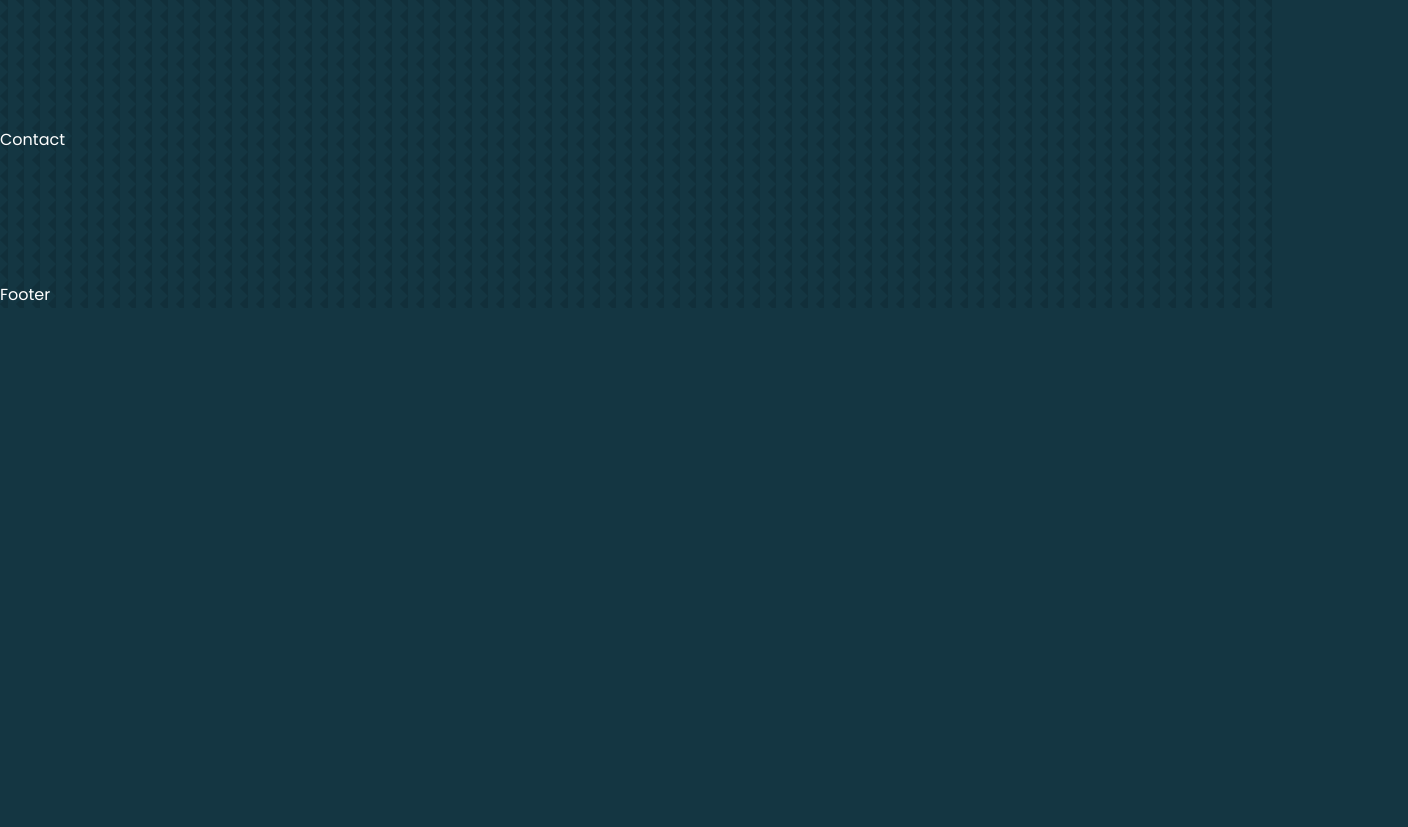
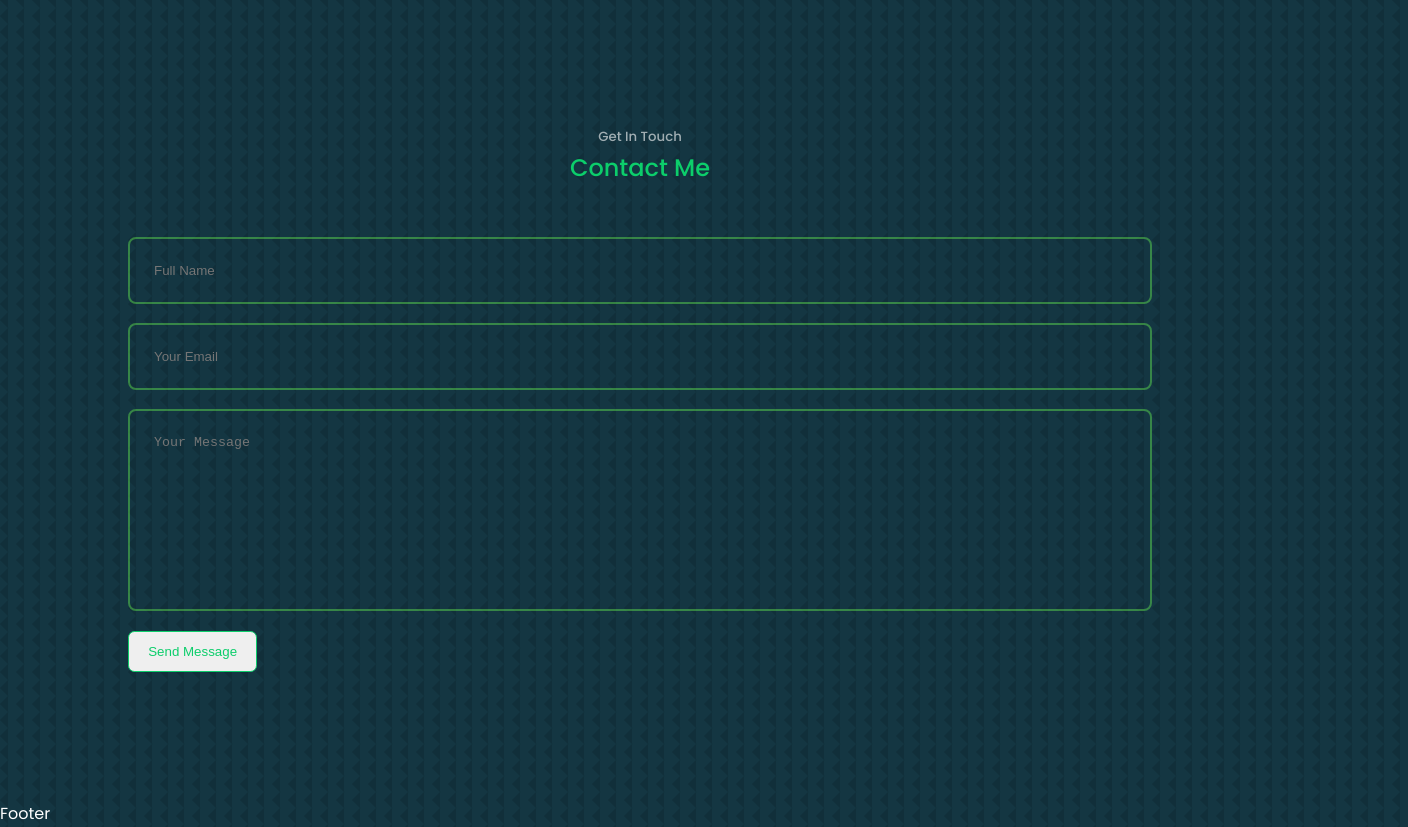
Before and after one commit to YasminaMvl/Porto, a React (Create React App) app: page / in a window 1280 px wide. Shown: the part 3000-3827 px from the top of the page, 1408 px wide, since content can reach past the window. Before the commit the page ends 3308 px from the top, so only its background shows below. Built offline with nearby package versions, Linux system fonts and the light colour scheme.

Commit message:
feat: Form

```diff
--- a/src/components/Contact/Contact.jsx
+++ b/src/components/Contact/Contact.jsx
@@ -4,7 +4,23 @@ import './contact.css'
 
 const Contact = () => {
   return (
-    <section id='contact'>Contact</section>
+    <section id='contact'>
+      <h5>Get In Touch</h5>
+      <h2>Contact Me</h2>
+    <div className="container contact__container">
+    <div>
+        <form action="">
+          <input type="text" name='name' placeholder='Full Name' required />
+          <input type="email" name='email' placeholder='Your Email' required/>
+          <textarea name="message" rows="10" placeholder='Your Message' required></textarea>
+          <button type='submit' className='btn btn-primary'> Send Message</button>
+
+        </form>
+      </div>
+    </div>
+
+
+    </section>
   )
 }
 
--- a/src/components/Contact/contact.css
+++ b/src/components/Contact/contact.css
@@ -0,0 +1,26 @@
+.container.contact__container {
+    width: 100%;
+    display: grid;
+    grid-template-columns: 80%;
+    gap: 12%;
+    margin-left: 10%
+}
+
+/*======FORM=====*/
+
+form {
+    display: flex;
+    flex-direction: column;
+
+    gap: 1.2rem;
+}
+
+input, textarea {
+    width: 100%;
+    padding: 1.5rem;
+    border-radius: 0.5rem;
+    background: transparent;
+    border: 2px solid var(--color-primary-variant);
+    resize: none;
+    color: var(--color-white);
+}
--- a/src/components/Experience/experience.css
+++ b/src/components/Experience/experience.css
@@ -2,6 +2,7 @@
     display: grid;
     grid-template-columns:1fr 1fr ;
     gap: 2rem;
+
 }
 
 .experience__container > div {
@@ -46,7 +47,7 @@
 
 @media screen and (max-width:1024px) {
    .experience__container {
-    grid-template-columns: 1fr;
+    grid-template-columns: 1fr ;
    }
 
    .experience__container > div {
```
